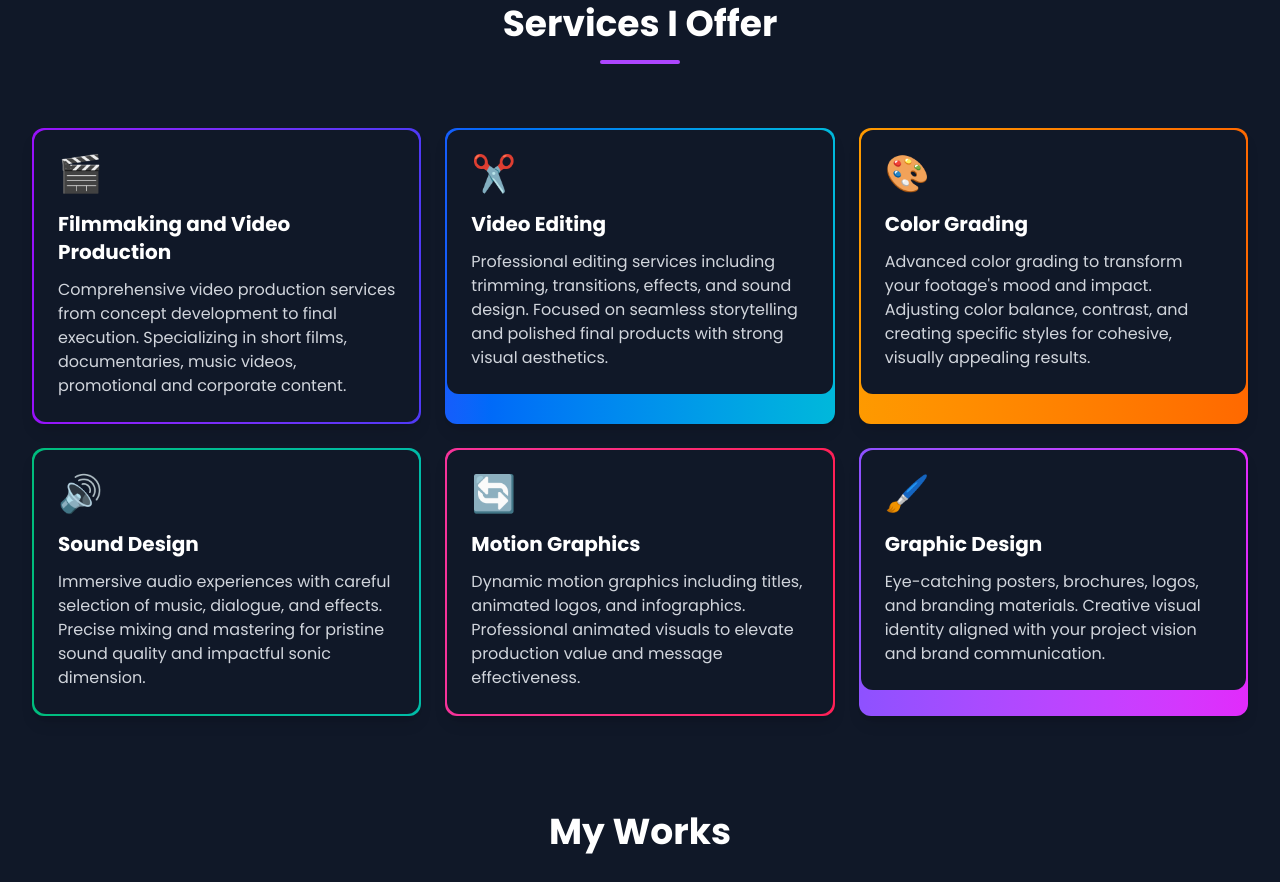
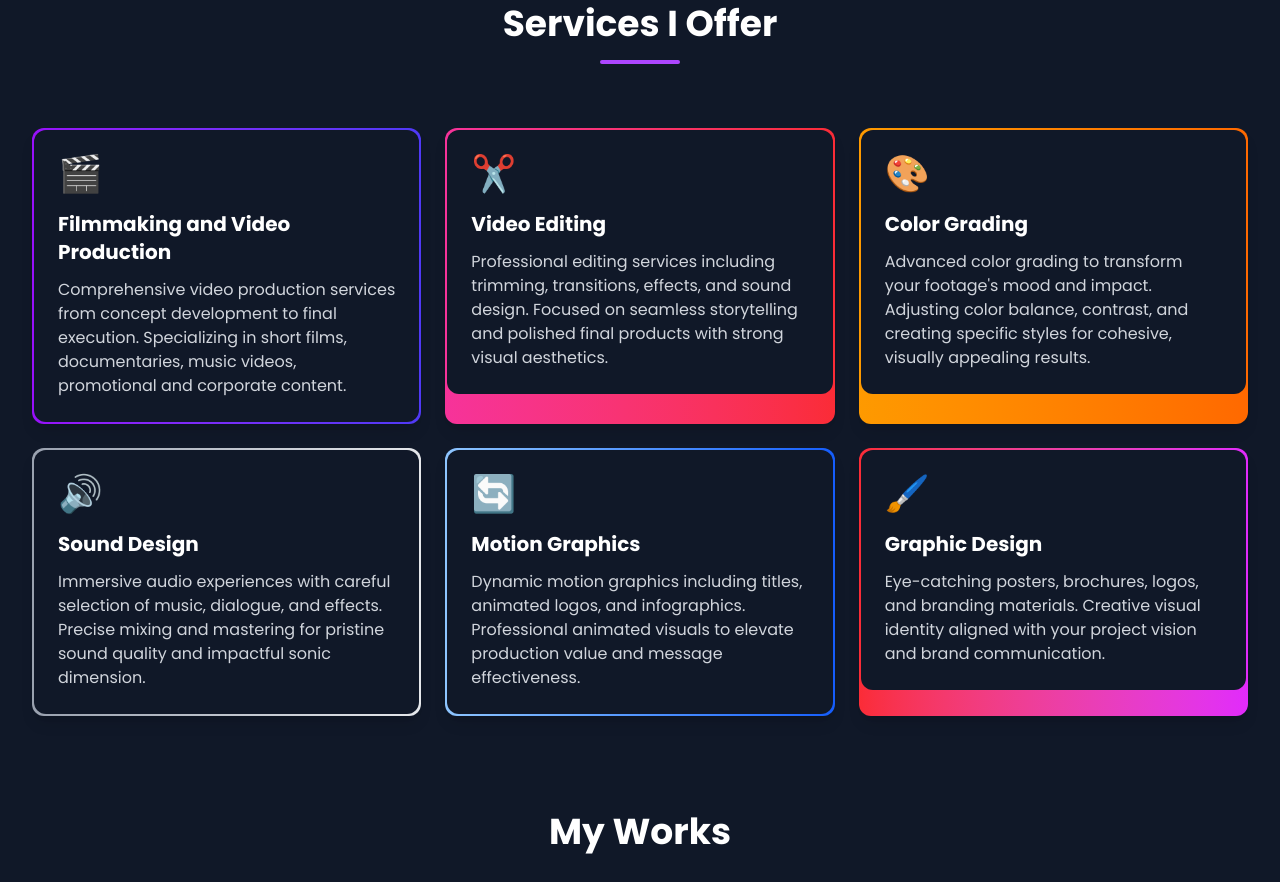
Before and after one commit to ritikkash/Simla-Studio, a React (Vite) app: page / in a window 1280 px wide. Shown: the part 1700-2582 px from the top of the page. Built offline with nearby package versions, Linux system fonts and the light colour scheme; grey boxes are pictures that could not be loaded.

Commit message:
colo and font

```diff
--- a/src/components/Services.jsx
+++ b/src/components/Services.jsx
@@ -13,7 +13,7 @@ const services = [
     title: "Video Editing",
     icon: "✂️",
     description: "Professional editing services including trimming, transitions, effects, and sound design. Focused on seamless storytelling and polished final products with strong visual aesthetics.",
-    color: "from-blue-600 to-cyan-500",
+    color: "from-pink-500 to-red-500",
   },
   {
     title: "Color Grading",
@@ -25,19 +25,19 @@ const services = [
     title: "Sound Design",
     icon: "🔊",
     description: "Immersive audio experiences with careful selection of music, dialogue, and effects. Precise mixing and mastering for pristine sound quality and impactful sonic dimension.",
-    color: "from-emerald-500 to-teal-500",
+    color: "from-gray-400 to-gray-200",
   },
   {
     title: "Motion Graphics",
     icon: "🔄",
     description: "Dynamic motion graphics including titles, animated logos, and infographics. Professional animated visuals to elevate production value and message effectiveness.",
-    color: "from-pink-500 to-rose-500",
+    color: "from-blue-300 to-blue-600",
   },
   {
     title: "Graphic Design",
     icon: "🖌️",
     description: "Eye-catching posters, brochures, logos, and branding materials. Creative visual identity aligned with your project vision and brand communication.",
-    color: "from-violet-500 to-fuchsia-500",
+    color: "from-red-500 to-fuchsia-500",
   },
 ];
 
```
